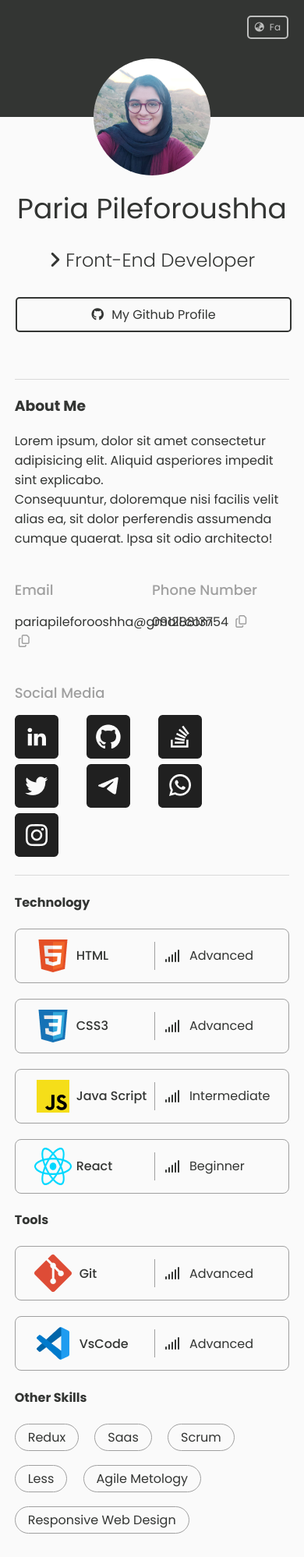
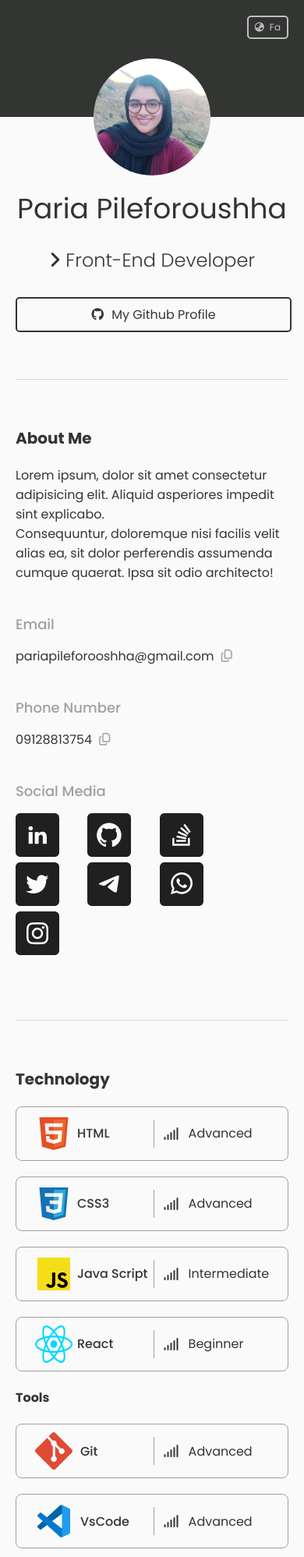
Before and after one commit to PariaPF/Portfolio, a plain HTML site: page index.html in a window 390 px wide. Shown: the top 1997 px of the page at 78% size. Drawn offline with Linux system fonts and the light colour scheme.

Commit message:
responsived sections

```diff
--- a/assets/CSS/responsive.css
+++ b/assets/CSS/responsive.css
@@ -1,4 +1,9 @@
 @media only screen and (max-width: 992px) {
+  body,
+  h4 {
+    font-size: 16px;
+  }
+
   nav {
     display: none;
   }
@@ -71,6 +76,34 @@
   }
 
   .sections section {
-    border-top: 1px solid #d9d9d9;
+    border-top: 1px solid #d9d9d9 !important;
+    padding: 60px 0px;
+  }
+
+  .sections section h3 {
+    margin-top: 0;
+    font-size: 20px;
+  }
+
+  .sections .contacts div {
+    width: 100%;
+  }
+
+  .sections .contacts {
+    flex-wrap: wrap;
+  }
+
+  .sections .project {
+    width: 100%;
+    margin-right: 0;
+  }
+
+  .sections .projects {
+    flex-wrap: wrap;
+  }
+
+  .other-skills,
+  .other-skills li:last-child {
+    margin-bottom: 0;
   }
 }
--- a/index.html
+++ b/index.html
@@ -106,7 +106,7 @@
         </section>
         <!-- My Skills -->
         <section>
-          <h4 id="technology">Technology</h4>
+          <h3 id="technology">Technology</h3>
           <ul class="skills">
             <li>
               <div class="level">
@@ -168,7 +168,7 @@
         </section>
         <!-- My Projects -->
         <section>
-          <h4>My Projects</h4>
+          <h3>My Projects</h3>
           <div class="projects">
             <div class="project">
               <img src="assets/placeholder.png" alt="Project's Pic" />
```
